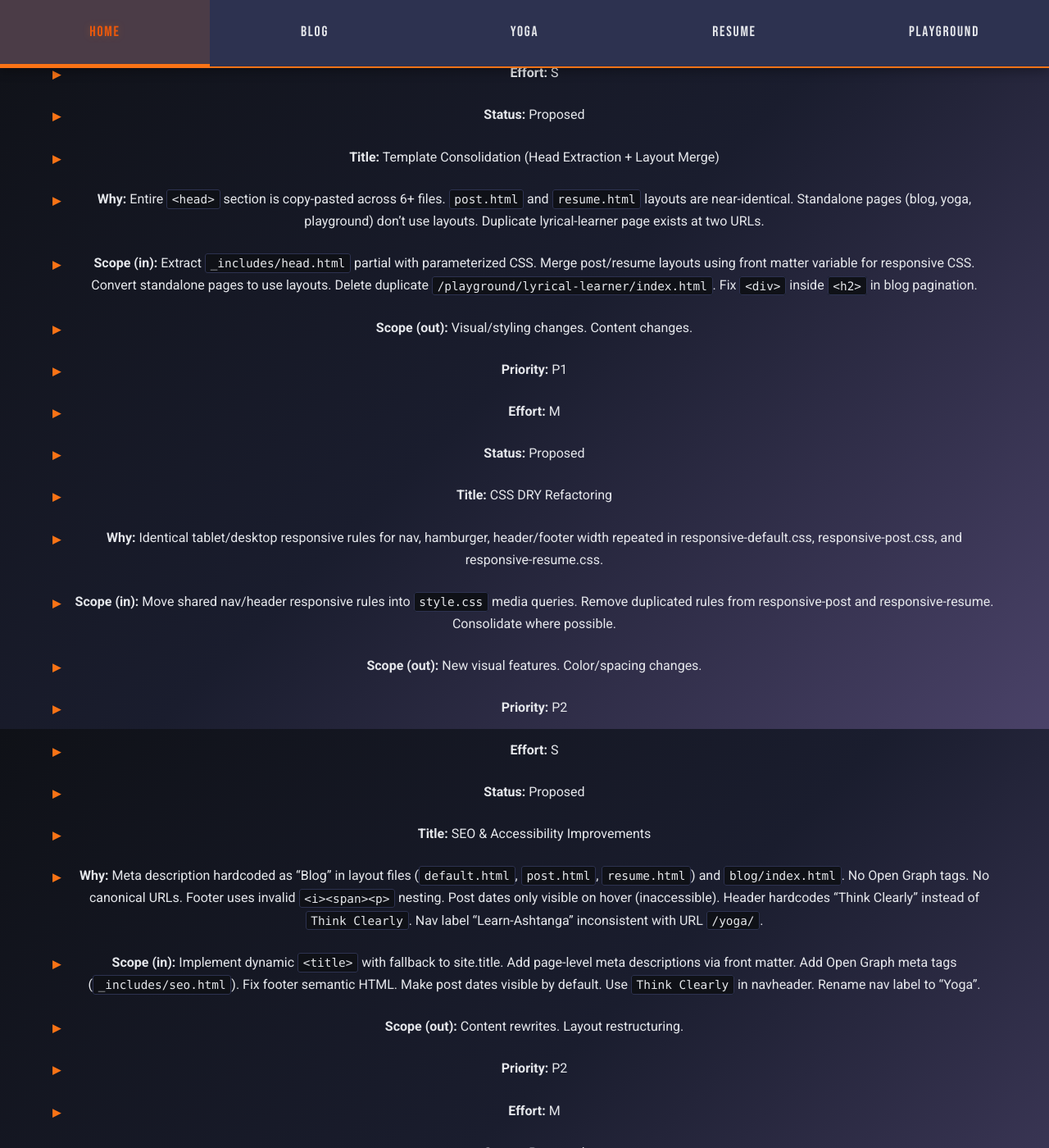
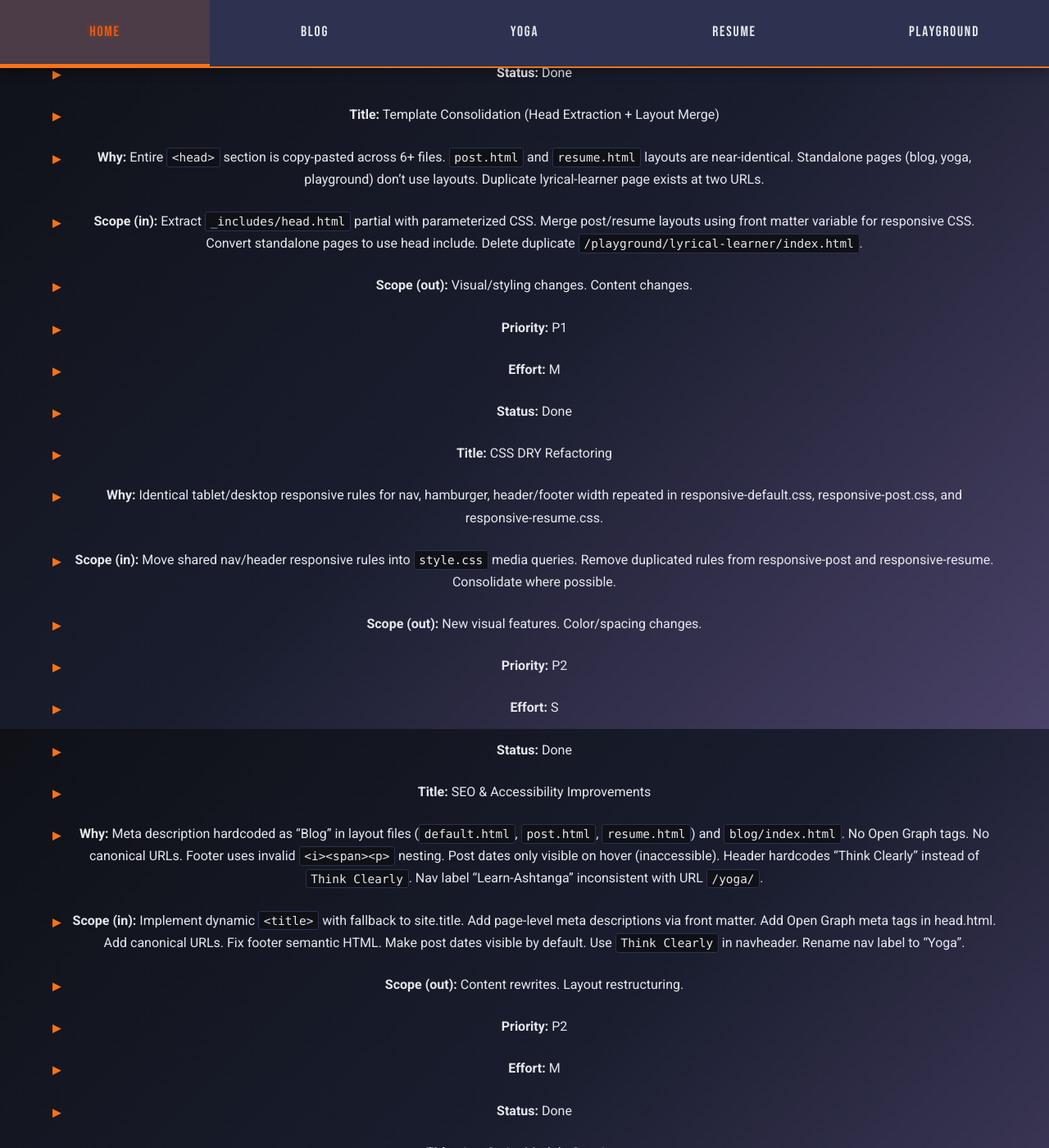
Before and after one commit to dekay2001/dekay2001.github.io, a Jekyll site: the page built from PRODUCT.md, in a window 1280 px wide and 1400 px high, scrolled down 3611 px. Shown: the whole window at 82% size. Built offline with Jekyll 4.4.1, drawn with Linux system fonts in a browser that asks for light colours; our own code applies the rules of GitHub Pages for plain Markdown files; some of the changed text lies outside the part shown.

Commit message:
docs: update PRODUCT.md roadmap statuses to Done for all completed audit items

```diff
--- a/PRODUCT.md
+++ b/PRODUCT.md
@@ -48,9 +48,7 @@
 - **Effort:** M
 - **Status:** Done
 
-### Proposed — Code Quality (May 2026 Audit)
-
-> **Note:** This section documents proposed work only. No implementation changes are included — each item will be delivered in a separate PR.
+### Code Quality (May 2026 Audit)
 
 - **Title:** Security & Dead Code Cleanup
 - **Why:** IE conditional comments load html5shiv over HTTP from defunct Google Code URL (mixed content, dead code). External `target="_blank"` links lack `rel="noopener"` (reverse tabnabbing). Orphaned `playground.js` never referenced. Empty `books/` directory (exists but contains no files).
@@ -58,15 +56,15 @@
 - **Scope (out):** Template restructuring. Content changes.
 - **Priority:** P1
 - **Effort:** S
-- **Status:** Proposed
+- **Status:** Done
 
 - **Title:** Template Consolidation (Head Extraction + Layout Merge)
 - **Why:** Entire `<head>` section is copy-pasted across 6+ files. `post.html` and `resume.html` layouts are near-identical. Standalone pages (blog, yoga, playground) don't use layouts. Duplicate lyrical-learner page exists at two URLs.
-- **Scope (in):** Extract `_includes/head.html` partial with parameterized CSS. Merge post/resume layouts using front matter variable for responsive CSS. Convert standalone pages to use layouts. Delete duplicate `/playground/lyrical-learner/index.html`. Fix `<div>` inside `<h2>` in blog pagination.
+- **Scope (in):** Extract `_includes/head.html` partial with parameterized CSS. Merge post/resume layouts using front matter variable for responsive CSS. Convert standalone pages to use head include. Delete duplicate `/playground/lyrical-learner/index.html`.
 - **Scope (out):** Visual/styling changes. Content changes.
 - **Priority:** P1
 - **Effort:** M
-- **Status:** Proposed
+- **Status:** Done
 
 - **Title:** CSS DRY Refactoring
 - **Why:** Identical tablet/desktop responsive rules for nav, hamburger, header/footer width repeated in responsive-default.css, responsive-post.css, and responsive-resume.css.
@@ -74,15 +72,15 @@
 - **Scope (out):** New visual features. Color/spacing changes.
 - **Priority:** P2
 - **Effort:** S
-- **Status:** Proposed
+- **Status:** Done
 
 - **Title:** SEO & Accessibility Improvements
 - **Why:** Meta description hardcoded as "Blog" in layout files (`default.html`, `post.html`, `resume.html`) and `blog/index.html`. No Open Graph tags. No canonical URLs. Footer uses invalid `<i><span><p>` nesting. Post dates only visible on hover (inaccessible). Header hardcodes "Think Clearly" instead of `{{ site.title }}`. Nav label "Learn-Ashtanga" inconsistent with URL `/yoga/`.
-- **Scope (in):** Implement dynamic `<title>` with fallback to site.title. Add page-level meta descriptions via front matter. Add Open Graph meta tags (`_includes/seo.html`). Fix footer semantic HTML. Make post dates visible by default. Use `{{ site.title }}` in navheader. Rename nav label to "Yoga".
+- **Scope (in):** Implement dynamic `<title>` with fallback to site.title. Add page-level meta descriptions via front matter. Add Open Graph meta tags in head.html. Add canonical URLs. Fix footer semantic HTML. Make post dates visible by default. Use `{{ site.title }}` in navheader. Rename nav label to "Yoga".
 - **Scope (out):** Content rewrites. Layout restructuring.
 - **Priority:** P2
 - **Effort:** M
-- **Status:** Proposed
+- **Status:** Done
 
 - **Title:** JavaScript Module Consistency
 - **Why:** `blog-search.js` uses non-module pattern (no export, global DOMContentLoaded) while `blog-filter.js` uses ES module exports. Inconsistent script loading (`<script defer>` vs `<script type="module">`). `jest.setup.js` is a no-op placeholder.
@@ -90,20 +88,20 @@
 - **Scope (out):** New features. Test additions (separate PR).
 - **Priority:** P3
 - **Effort:** S
-- **Status:** Proposed
+- **Status:** Done
 
 - **Title:** Test Organization & Coverage Gaps
-- **Why:** `displayables.js` has no tests. Life-money tests live at `test/unit/assets/js/` top level instead of under a `life-money/` subfolder (an empty `test/unit/assets/js/life-money/` directory exists but contains no test files). No integration tests for blog-filter + blog-search interaction.
-- **Scope (in):** Move life-money tests into `test/unit/assets/js/life-money/` subfolder. Add unit tests for `displayables.js`. Remove or populate the currently empty `test/unit/assets/js/life-money/` directory.
+- **Why:** `displayables.js` has no tests. Life-money tests live at `test/unit/assets/js/` top level instead of under a `life-money/` subfolder. No integration tests for blog-filter + blog-search interaction.
+- **Scope (in):** Move life-money tests into `test/unit/assets/js/life-money/` subfolder. Add unit tests for `displayables.js`.
 - **Scope (out):** Refactoring source modules. Integration test framework setup.
 - **Priority:** P3
 - **Effort:** S
-- **Status:** Proposed
+- **Status:** Done
 
 - **Title:** Config & Content Normalization
 - **Why:** `theme: jekyll-theme-cayman` declared but unused (fully custom CSS). `index.md` lacks title front matter and has minimal content. Blog posts have inconsistent front matter (some missing `date`, inconsistent tags/categories).
-- **Scope (in):** Evaluate and remove theme declaration (test build first). Add `title` to `index.md` front matter. Normalize post front matter across all 57 posts (explicit `date`, consistent tag strategy).
+- **Scope (in):** Remove unused theme declaration. Add `title` to `index.md` front matter. Normalize post front matter across all 57 posts (explicit `date`, consistent tag strategy).
 - **Scope (out):** Content rewrites. New blog posts.
 - **Priority:** P3
 - **Effort:** M
-- **Status:** Proposed
+- **Status:** Partial — theme removed and index.md title added; post front matter normalization deferred (bulk change across 57 files)
```
